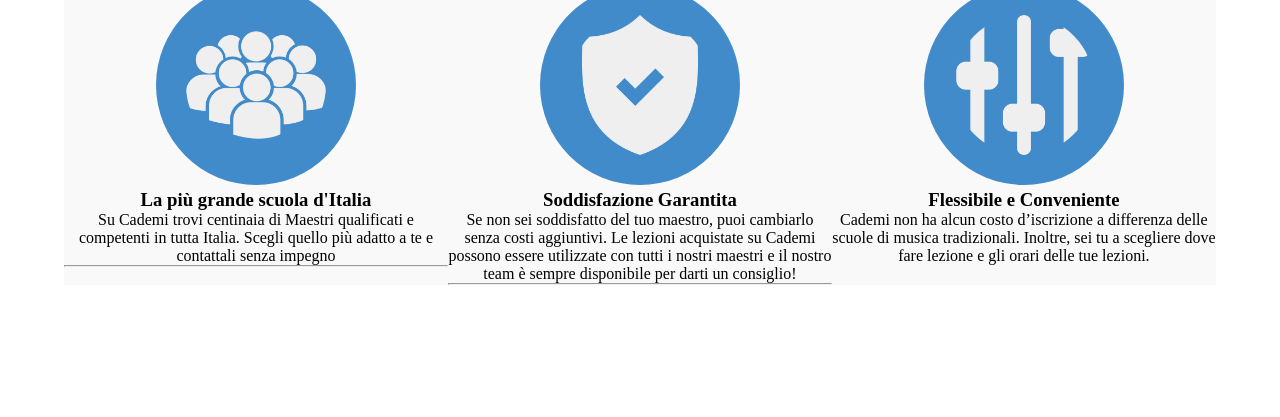
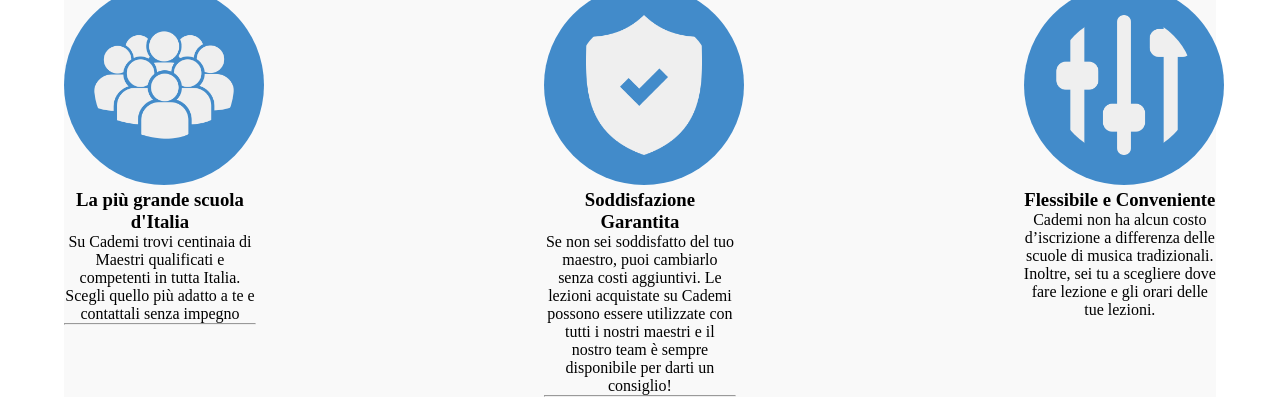
Before and after one commit to vonaxl/html-css-resp-wannabe-12bool, a plain HTML site: page index.html in a window 1280 px wide. Shown: the part 742-1159 px from the top of the page. Before the commit the page ends 1047 px from the top, so only its background shows below. Drawn offline with Linux system fonts and the light colour scheme.

Commit message:
added more offset to "why" section just to show off

```diff
--- a/index.html
+++ b/index.html
@@ -50,19 +50,19 @@
     <div id="why" class="container" background="grey">
       <div class="row">
         <h1>Perchè Cademi</h1>
-        <div class="col-lg-4 col-md-4 .col-xs-12">
+        <div class="col-lg-2 col-md-4 .col-xs-12">
           <img src="img/icon/profile.png" alt="">
           <h3>La più grande scuola d'Italia</h3>
           Su Cademi trovi centinaia di Maestri qualificati e competenti in tutta Italia. Scegli quello più adatto a te e contattali senza impegno
           <hr>
         </div>
-        <div class="col-lg-4 col-md-4 .col-xs-12">
+        <div class="col-lg-2 col-lg-offset-3 col-md-4 .col-xs-12">
           <img src="img/icon/secure.png" alt="">
           <h3>Soddisfazione Garantita</h3>
           Se non sei soddisfatto del tuo maestro, puoi cambiarlo senza costi aggiuntivi. Le lezioni acquistate su Cademi possono essere utilizzate con tutti i nostri maestri e il nostro team è sempre disponibile per darti un consiglio!
           <hr>
         </div>
-        <div class="col-lg-4 col-md-4 .col-xs-12">
+        <div class="col-lg-2 col-lg-offset-3 col-md-4 .col-xs-12">
           <img src="img/icon/flex.png" alt="">
           <h3>Flessibile e Conveniente</h3>
           Cademi non ha alcun costo d’iscrizione a differenza delle scuole di musica tradizionali. Inoltre, sei tu a scegliere dove fare lezione e gli orari delle tue lezioni.
```
